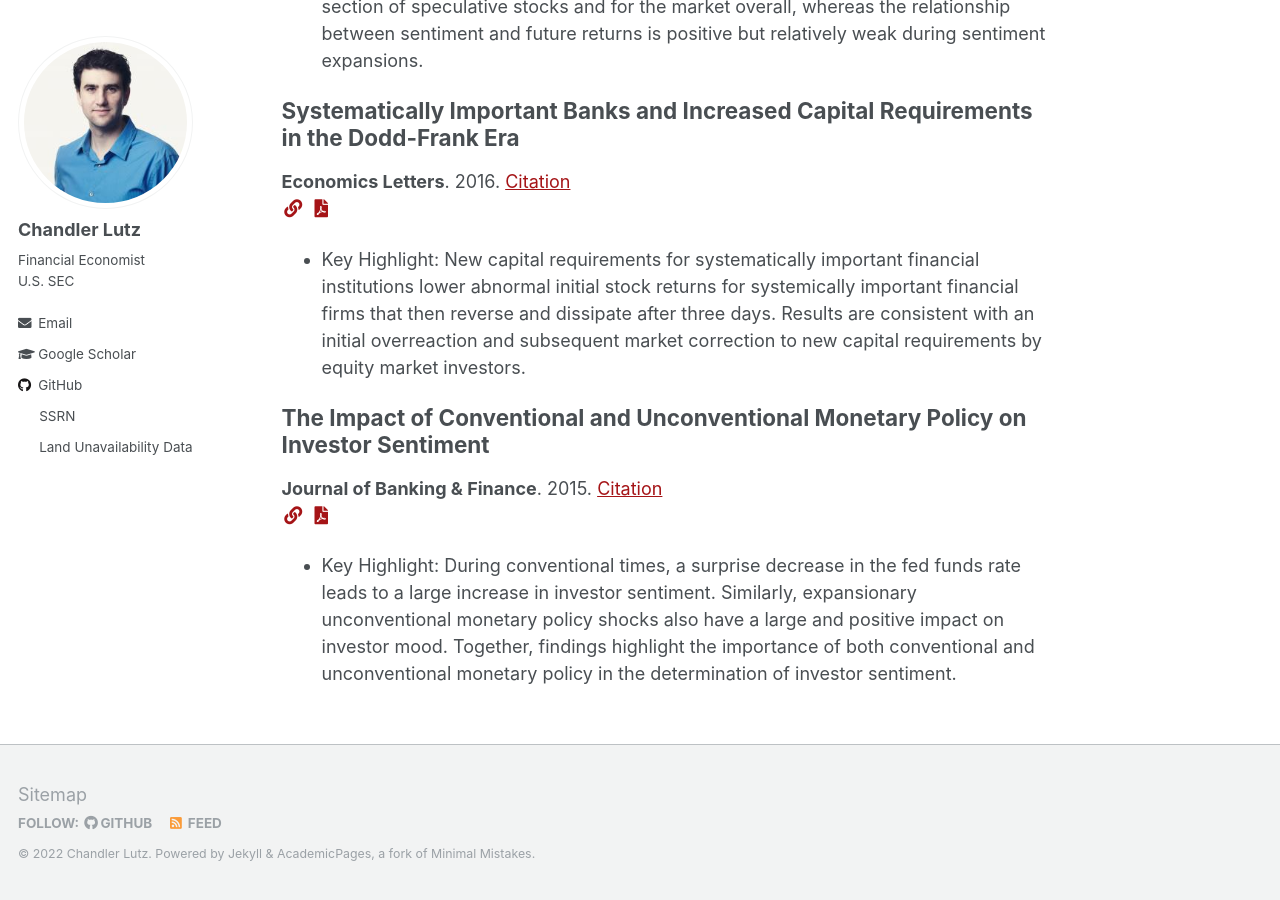
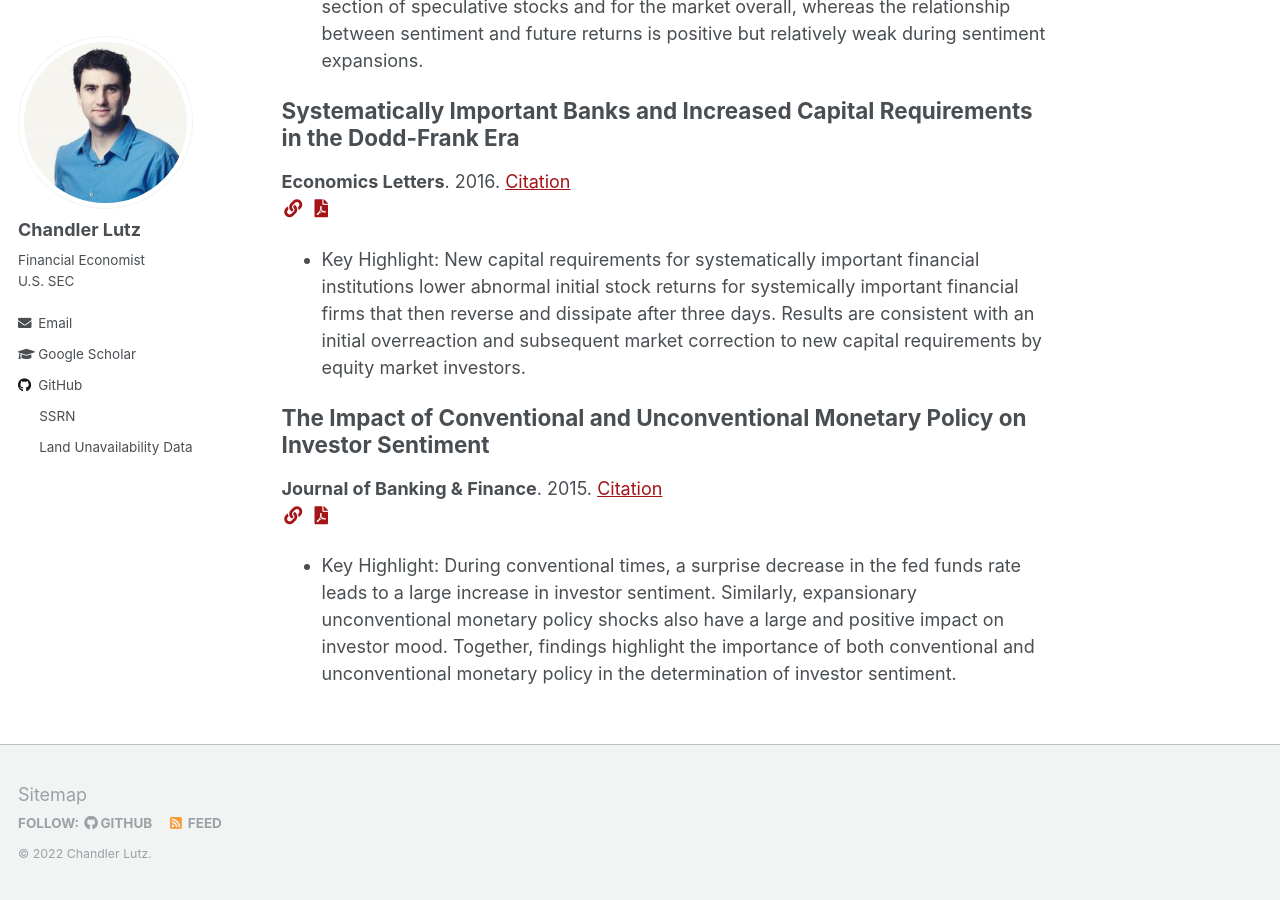
Before and after one commit to ChandlerLutz/ChandlerLutz.github.io, a Jekyll site: the page built from _pages/about.md, in a window 1280 px wide and 900 px high, scrolled down 2937 px. Built offline with Jekyll 4.4.1, drawn with Linux system fonts in a browser that asks for light colours.

Commit message:
comment out extra attribution in the footer

```diff
--- a/_includes/footer.html
+++ b/_includes/footer.html
@@ -21,4 +21,4 @@
   </ul>
 </div>
 
-<div class="page__footer-copyright">&copy; {{ site.time | date: '%Y' }} {{ site.name | default: site.title }}. {{ site.data.ui-text[site.locale].powered_by | default: "Powered by" }} <a href="http://jekyllrb.com" rel="nofollow">Jekyll</a> &amp; <a href="https://github.com/academicpages/academicpages.github.io">AcademicPages</a>, a fork of <a href="https://mademistakes.com/work/minimal-mistakes-jekyll-theme/" rel="nofollow">Minimal Mistakes</a>.</div>
+<div class="page__footer-copyright">&copy; {{ site.time | date: '%Y' }} {{ site.name | default: site.title }}. <!-- {{ site.data.ui-text[site.locale].powered_by | default: "Powered by" }} <a href="http://jekyllrb.com" rel="nofollow">Jekyll</a> &amp; <a href="https://github.com/academicpages/academicpages.github.io">AcademicPages</a>, a fork of <a href="https://mademistakes.com/work/minimal-mistakes-jekyll-theme/" rel="nofollow">Minimal Mistakes</a>.</div> -->
```
